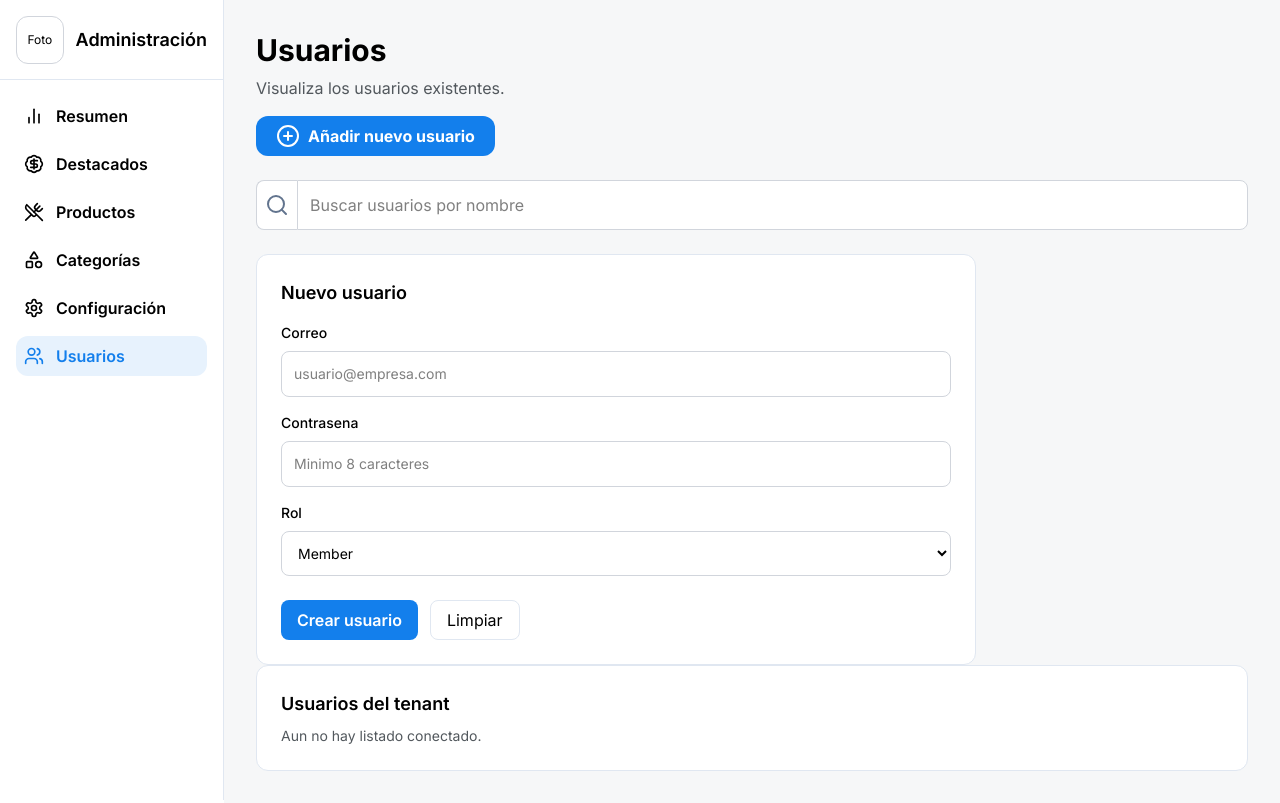
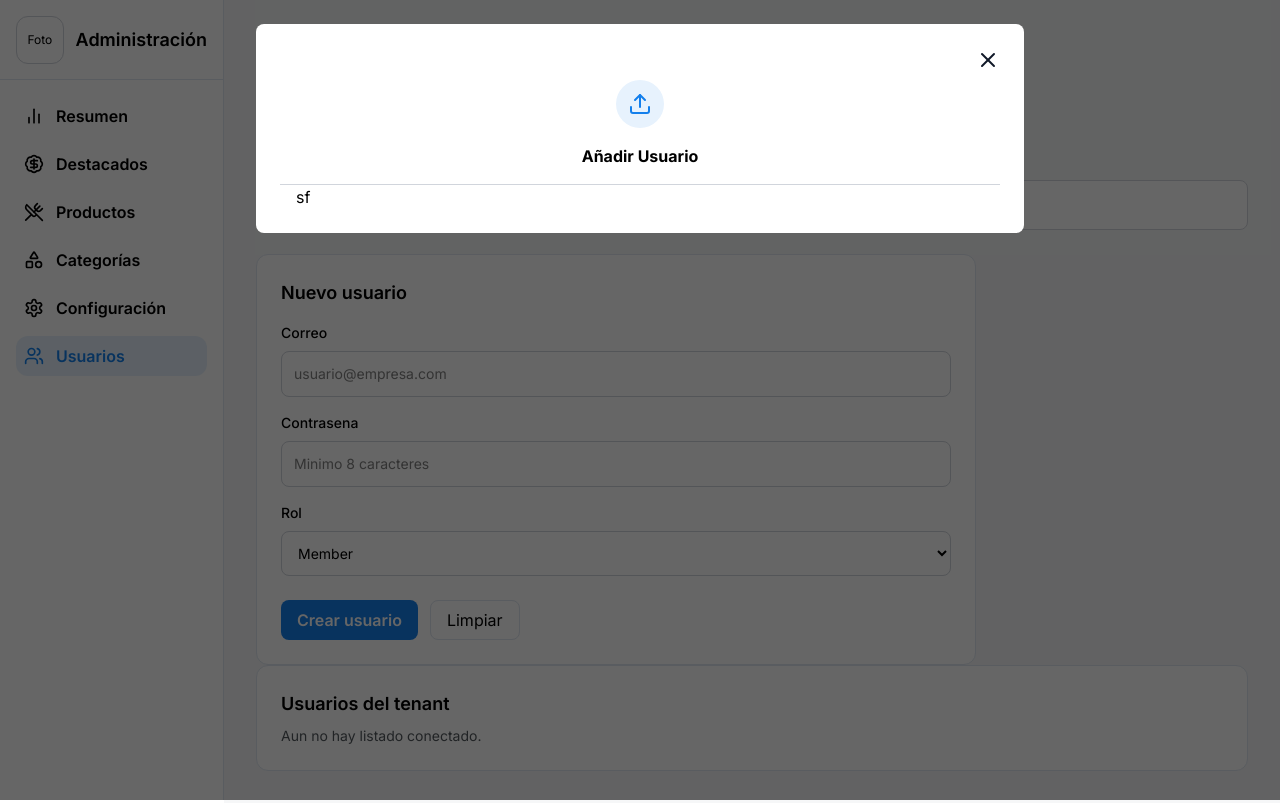
Before and after one commit to CristianTapia/dashboard, a Next.js app: page /dashboard/usuarios in a window 1280 px wide. Both pictures are taken after a click on the button "Añadir nuevo usuario". Built offline with nearby package versions, Linux system fonts and the light colour scheme.

Commit message:
Add user button working. Missing to add information into the modal

```diff
--- a/app/dashboard/usuarios/page.tsx
+++ b/app/dashboard/usuarios/page.tsx
@@ -1,13 +1,32 @@
 "use client";
 
-import { useState } from "react";
-import { CirclePlus, Search } from "lucide-react";
+import { useState, useTransition } from "react";
+import { CirclePlus, Search, Upload } from "lucide-react";
+import { useRouter } from "next/navigation";
+import { User } from "@/app/lib/validators/types";
+import Modal from "@/app/ui/Modals/Modal";
+import AddCategories from "@/app/ui/AddCategories";
 
 export default function UsuariosPage() {
   const [email, setEmail] = useState("");
   const [password, setPassword] = useState("");
   const [role, setRole] = useState("member");
 
+  // ESTADOS PRINCIPALES
+  const [search, setSearch] = useState({ term: "" });
+
+  const [activeModal, setActiveModal] = useState<null | "addUser" | "confirmDelete" | "editUser" | "useFilter">(null);
+  const [selectedUser, setSelectedUser] = useState<User | null>(null);
+  const [isPending, startTransition] = useTransition();
+  const router = useRouter();
+
+  // MODALES
+  function openModal(modalName: "addUser" | "confirmDelete" | "editUser" | "useFilter", user?: User | null) {
+    setSelectedUser(user ?? null);
+    setActiveModal(modalName);
+  }
+
+  // RENDERIZADO
   return (
     <div className="max-w-auto p-4 flex flex-col">
       <div className="flex flex-col items-start gap-2">
@@ -20,7 +39,7 @@ export default function UsuariosPage() {
         {/* Botón añadir */}
         <button
           type="button"
-          // onClick={() => openModal("addProduct")}
+          onClick={() => openModal("addUser")}
           className="p-2 pl-5 pr-5 bg-[var(--color-button-send)] text-white rounded-xl cursor-pointer font-bold disabled:opacity-60 inline-flex items-center justify-center gap-2 transition"
         >
           <CirclePlus /> Añadir nuevo usuario
@@ -36,8 +55,8 @@ export default function UsuariosPage() {
           name="search"
           className="w-full bg-[var(--color-foreground)] rounded-r-lg border border-[var(--color-border-box)] focus:outline-none focus:ring-0 focus:border-[var(--color-button-send)] p-3"
           placeholder="Buscar usuarios por nombre"
-          // value={search.term}
-          // onChange={(e) => setSearch((prev) => ({ ...prev, term: e.target.value }))}
+          value={search.term}
+          onChange={(e) => setSearch((prev) => ({ ...prev, term: e.target.value }))}
         />
       </div>
 
@@ -112,6 +131,25 @@ export default function UsuariosPage() {
         <h2 className="text-lg font-semibold mb-2">Usuarios del tenant</h2>
         <p className="text-sm text-[var(--color-txt-secondary)]">Aun no hay listado conectado.</p>
       </section>
+
+      {/* Modal para añadir categoría */}
+      <Modal
+        isOpen={activeModal === "addUser"}
+        icon={<Upload color="#137fec" />}
+        iconBgOptionalClassName="bg-[var(--color-bg-selected)]"
+        onCloseAction={() => setActiveModal(null)}
+        title="Añadir Usuario"
+        fixedBody={
+          "sf"
+          // <AddCategories
+          //   onCancel={() => setActiveModal(null)}
+          //   onSuccess={() => {
+          //     setActiveModal(null);
+          //     router.refresh();
+          //   }}
+          // />
+        }
+      />
     </div>
   );
 }
--- a/app/lib/validators/types.ts
+++ b/app/lib/validators/types.ts
@@ -23,3 +23,8 @@ export type Highlight = {
   image_path?: string | null;
   image_url?: string | null;
 };
+
+export type User = {
+  id: number;
+  name: string;
+};
--- a/app/ui/ProductsClient.tsx
+++ b/app/ui/ProductsClient.tsx
@@ -15,7 +15,7 @@ export default function Products({ products, categories }: { products: Product[]
   const [search, setSearch] = useState({ term: "" });
 
   const [activeModal, setActiveModal] = useState<null | "addProduct" | "confirmDelete" | "editProduct" | "useFilter">(
-    null
+    null,
   );
   const [selectedProduct, setSelectedProduct] = useState<Product | null>(null);
   const [isPending, startTransition] = useTransition();
@@ -33,15 +33,15 @@ export default function Products({ products, categories }: { products: Product[]
   // MODALES
   function openModal(
     modalName: "addProduct" | "confirmDelete" | "editProduct" | "useFilter",
-    product?: Product | null
+    product?: Product | null,
   ) {
     setSelectedProduct(product ?? null);
     setActiveModal(modalName);
   }
 
   const onSuccess = () => {
-    console.log("Categoría agregada con éxito. Aquí podrías refrescar los datos.");
-    // router.refresh(); // si usas App Router con fetch server-side
+    console.log("Producto agregado con éxito. Aquí podrías refrescar los datos.");
+    router.refresh(); // si usas App Router con fetch server-side
   };
 
   // RENDERIZADO
```
